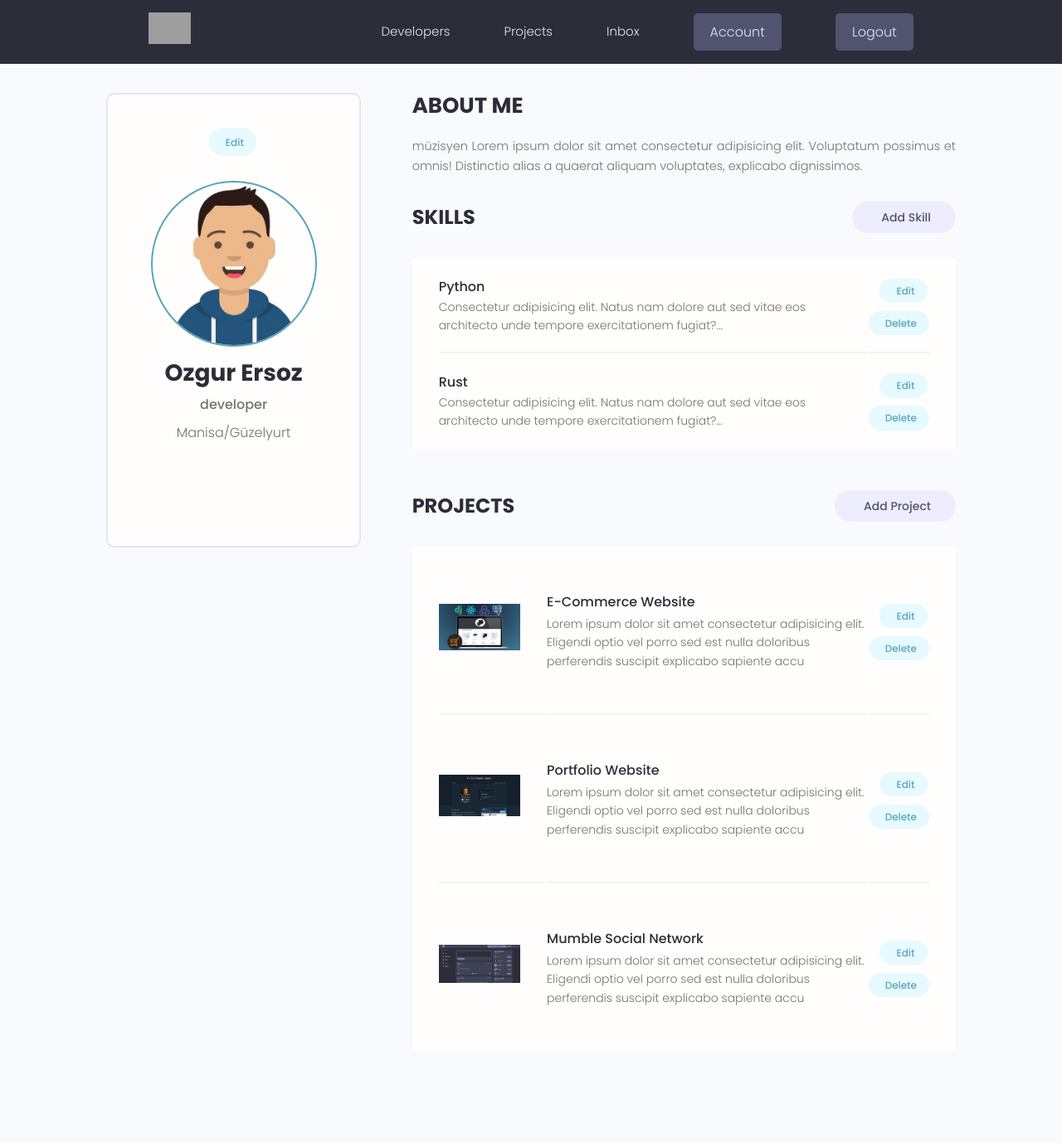
After one commit to ersozo/dj-course, a Django app: page /account/ in a window 1280 px wide. The commit adds this page. Shown: the whole page at 83% size. Run offline with Django 5.2, Linux system fonts and the light colour scheme; a user stored in the database is signed in; data comes from the database, SQL or seed files in the repository; both versions use the stored data as it was after the commit; some libraries are stand-ins or nearby versions; grey boxes are pictures that could not be loaded.

Commit message:
user actions

```diff
--- a/devsearch/templates/navbar.html
+++ b/devsearch/templates/navbar.html
@@ -17,7 +17,7 @@
           <li class="header__menuItem"><a href="{% url 'projects' %}">Projects</a></li>
           <li class="header__menuItem"><a href="">Inbox</a></li>
           {% if request.user.is_authenticated %}
-          <li class="header__menuItem"><a href="{% url 'create project' %}" class="btn btn--sub">Add Project</a></li>
+          <li class="header__menuItem"><a href="{% url 'account' %}" class="btn btn--sub">Account</a></li>
           <li class="header__menuItem"><a href="{% url 'logout' %}" class="btn btn--sub">Logout</a></li>
           {% else %}
           <li class="header__menuItem"><a href="{% url 'login' %}" class="btn btn--sub">Login/Sign Up</a></li>
--- /dev/null
+++ b/devsearch/users/templates/users/account.html
@@ -0,0 +1,94 @@
+{% extends 'main.html' %}
+{% block content %}
+
+  <!-- Main Section -->
+  <main class="settingsPage profile my-md">
+    <div class="container">
+      <div class="layout">
+        <div class="column column--1of3">
+          <div class="card text-center">
+            <div class="card__body dev">
+              <a class="tag tag--pill tag--main settings__btn" href="#"><i class="im im-edit"></i> Edit</a>
+              <img class="avatar avatar--xl dev__avatar" src="{{ profile.profile_image.url }}" alt="image" />
+              <h2 class="dev__name">{{ profile.name }}</h2>
+              <p class="dev__title">{{ profile.short_intro }}</p>
+              <p class="dev__location">{{ profile.location }}</p>
+              <ul class="dev__social">
+                <li>
+                  <a title="Github" href="#" target="_blank"><i class="im im-github"></i></a>
+                </li>
+                <li>
+                  <a title="Stackoverflow" href="#" target="_blank"><i class="im im-stackoverflow"></i></a>
+                </li>
+                <li>
+                  <a title="Twitter" href="#" target="_blank"><i class="im im-twitter"></i></a>
+                </li>
+                <li>
+                  <a title="LinkedIn" href="#" target="_blank"><i class="im im-linkedin"></i></a>
+                </li>
+                <li>
+                  <a title="Personal Website" href="#" target="_blank"><i class="im im-globe"></i></a>
+                </li>
+
+              </ul>
+            </div>
+          </div>
+        </div>
+        <div class="column column--2of3">
+          <div class="devInfo">
+            <h3 class="devInfo__title">About Me</h3>
+            <p class="devInfo__about">{{ profile.bio }}</p>
+
+          </div>
+          <div class="settings">
+            <h3 class="settings__title">Skills</h3>
+            <a class="tag tag--pill tag--sub settings__btn tag--lg" href="#"><i class="im im-plus"></i> Add Skill</a>
+          </div>
+
+          <table class="settings__table">
+          {% for skill in skills %}
+          <tr>
+            <td class="settings__tableInfo">
+              <h4>{{ skill }}</h4>
+                <p>
+                  Consectetur adipisicing elit. Natus nam dolore aut sed vitae eos architecto unde tempore
+                  exercitationem fugiat?...
+                </p>
+              </td>
+              <td class="settings__tableActions">
+                <a class="tag tag--pill tag--main settings__btn" href="#"><i class="im im-edit"></i> Edit</a>
+                <a class="tag tag--pill tag--main settings__btn" href="#"><i class="im im-x-mark-circle-o"></i>
+                  Delete</a>
+                </td>
+              </tr>
+              {% endfor %}
+            </table>
+
+          <div class="settings">
+            <h3 class="settings__title">Projects</h3>
+            <a class="tag tag--pill tag--sub settings__btn tag--lg" href="#"><i class="im im-plus"></i> Add Project</a>
+          </div>
+
+          <table class="settings__table">
+            {% for project in projects %}
+            <tr>
+              <td class="settings__thumbnail">
+                <a href="{% url 'single project' project.id %}"><img src="{{ project.featured_image.url }}" alt="Project Thumbnail" /></a>
+              </td>
+              <td class="settings__tableInfo">
+                <a href="{% url 'single project' project.id %}">{{ project.title }}</a>
+                <p>{{ project.description|slice:"150" }}</p>
+              </td>
+              <td class="settings__tableActions">
+                <a class="tag tag--pill tag--main settings__btn" href="#"><i class="im im-edit"></i> Edit</a>
+                <a class="tag tag--pill tag--main settings__btn" href="#"><i class="im im-x-mark-circle-o"></i>
+                  Delete</a>
+              </td>
+            </tr>
+            {% endfor %}
+          </table>
+        </div>
+      </div>
+    </div>
+  </main>
+{% endblock content %}
--- a/devsearch/users/urls.py
+++ b/devsearch/users/urls.py
@@ -7,4 +7,5 @@ urlpatterns = [
     path("register/", views.register_user, name="register"),
     path("", views.profiles, name="profiles"),
     path("profile/<str:pk>", views.user_profile, name="user profile"),
+    path("account/", views.user_account, name="account"),
 ]
--- a/devsearch/users/views.py
+++ b/devsearch/users/views.py
@@ -4,6 +4,7 @@ from .models import Profile
 from django.contrib.auth.models import User
 from django.contrib import messages
 from .forms import CustomUserCreationForm
+from django.contrib.auth.decorators import login_required
 
 
 # Create your views here.
@@ -79,3 +80,17 @@ def user_profile(request, pk):
         "other_skills": other_skills,
     }
     return render(request, template_name="users/user-profile.html", context=context)
+
+
+@login_required(login_url="login")
+def user_account(request):
+    profile = request.user.profile
+    skills = profile.skill_set.all()
+    projects = profile.project_set.all()
+
+    context = {
+        "profile": profile,
+        "skills": skills,
+        "projects": projects,
+    }
+    return render(request, "users/account.html", context=context)
```
Also changed, not shown: devsearch/db.sqlite3.
